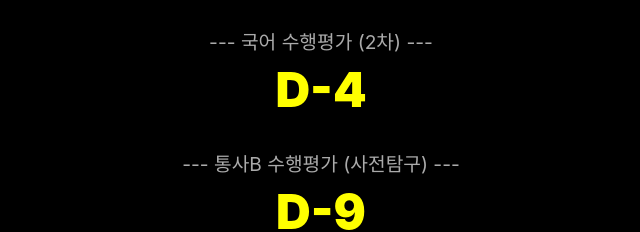
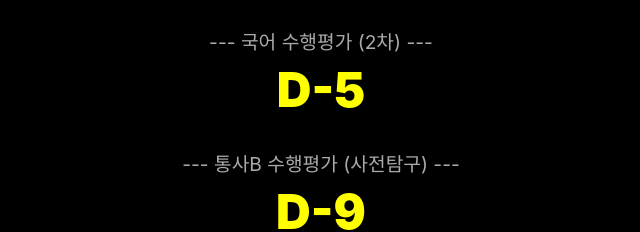
Before and after one commit to pyu2010/notice, a plain HTML site: page index.html in a window 1280 px wide. Shown: the part 243-475 px from the top of the page, 319-959 px from the left. Drawn offline with nearby package versions, Linux system fonts and the light colour scheme.

Commit message:
index.html 업데이트

```diff
--- a/index.html
+++ b/index.html
@@ -79,7 +79,7 @@ $(document).ready(function(){
     // ====== 여기에 수행평가 추가 ======
     const events = [
 
-         {title: "수학 수행평가", date: "2026-11-04T00:00:00" }, {title: "국어 수행평가 (2차)", date: "2026-11-05T00:00:00" },{title: "통사B 수행평가 (사전탐구)", date: "2026-11-10T00:00:00"},{title: "통사B 수행평가 (탐구결과작성)", date: "2026-11-11T00:00:00"},{title: "영어 수행평가 (단어)", date: "2026-11-03T00:00:00"}
+         {title: "수학 수행평가", date: "2026-11-04T00:00:00" }, {title: "국어 수행평가 (2차)", date: "2026-11-06T00:00:00" },{title: "통사B 수행평가 (사전탐구)", date: "2026-11-10T00:00:00"},{title: "통사B 수행평가 (탐구결과작성)", date: "2026-11-11T00:00:00"},{title: "영어 수행평가 (단어)", date: "2026-11-03T00:00:00"}
     ];
     // ===============================
 
```
